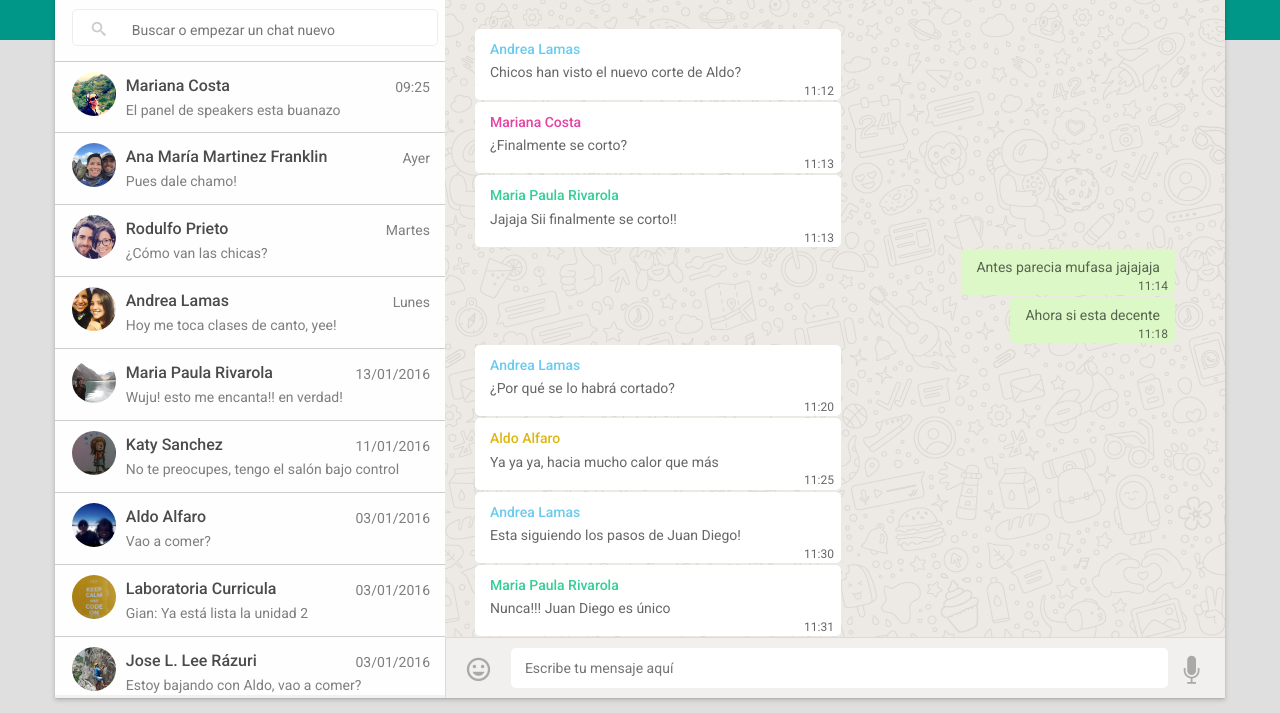
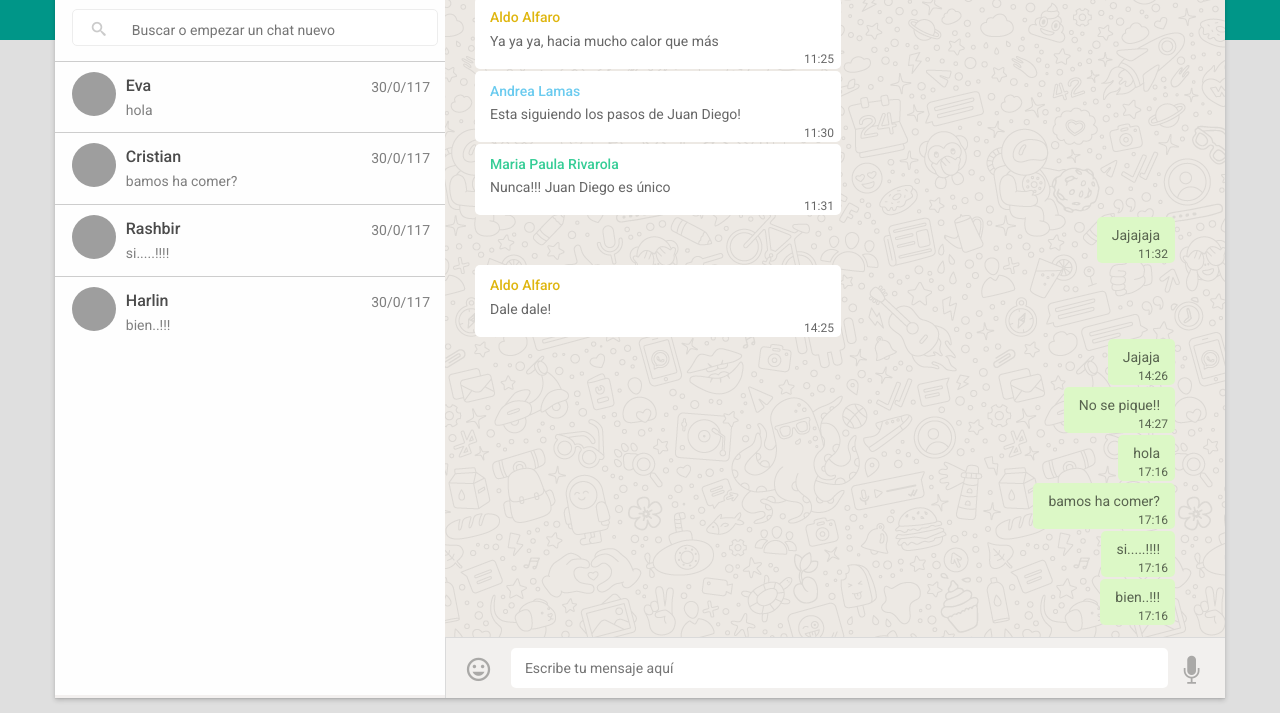
Before and after one commit to sayda1/whatsapp_chat, a plain HTML site: page index.html in a window 1280 px wide. Shown: the part 87-800 px from the top of the page. Drawn offline with Linux system fonts and the light colour scheme; grey boxes are pictures that could not be loaded; files whose address does not match are found by name.

Commit message:
casi listo

```diff
--- a/index.html
+++ b/index.html
@@ -30,79 +30,9 @@
 	  				<div class="w-search icon-search">
 	  					<input type="text" placeholder="Buscar o empezar un chat nuevo" class="w-search-contacts" id="search">
 	  				</div>
-	  				<ul class="w-recent-chats">
-	  					<li>
-	  						<div class="avatar">
-	  							<img src="image/mariana.jpg" alt="" class="wh-44">
-	  							<h4 class="w-contact-name">Mariana Costa</h4>
-	  							<p class="w-last-message">El panel de speakers esta buanazo</p>
-	  						</div>
-							<div class="time">09:25</div>
-	  					</li>
-	  					<li>
-	  						<div class="avatar">
-	  							<img src="image/anamaria.jpg" alt="" class="wh-44">
-	  							<h4 class="w-contact-name">Ana María Martinez Franklin</h4>
-	  							<p class="w-last-message">Pues dale chamo!</p>
-	  						</div>
-	  						<div class="time">Ayer</div>
-	  					</li>
-	  					<li>
-	  						<div class="avatar">
-	  							<img src="image/rodulfo.jpg" alt="" class="wh-44">
-	  							<h4 class="w-contact-name">Rodulfo Prieto</h4>
-	  							<p class="w-last-message">¿Cómo van las chicas?</p>
-	  						</div>
-	  						<div class="time">Martes</div>
-	  					</li>
-	  					<li>
-	  						<div class="avatar">
-	  							<img src="image/andrea.jpg" alt="" class="wh-44">
-	  							<h4 class="w-contact-name">Andrea Lamas</h4>
-	  							<p class="w-last-message">Hoy me toca clases de canto, yee!</p>
-	  						</div>
-	  						<div class="time">Lunes</div>
-	  					</li>
-	  					<li>
-	  						<div class="avatar">
-	  							<img src="image/mariapaula.jpg" alt="" class="wh-44">
-	  							<h4 class="w-contact-name">Maria Paula Rivarola</h4>
-	  							<p class="w-last-message">Wuju! esto me encanta!! en verdad!</p>
-	  						</div>
-	  						<div class="time">13/01/2016</div>
-	  					</li>
-	  					<li>
-	  						<div class="avatar">
-	  							<img src="image/katy.jpg" alt="" class="wh-44">
-	  							<h4 class="w-contact-name">Katy Sanchez</h4>
-	  							<p class="w-last-message">No te preocupes, tengo el salón bajo control</p>
-	  						</div>
-	  						<div class="time">11/01/2016</div>
-	  					</li>
-	  					<li>
-	  						<div class="avatar">
-	  							<img src="image/aldo.jpg" alt="" class="wh-44">
-	  							<h4 class="w-contact-name">Aldo Alfaro</h4>
-	  							<p class="w-last-message">Vao a comer?</p>
-	  						</div>
-	  						<div class="time">03/01/2016</div>
-	  					</li>
-	  					<li>
-	  						<div class="avatar">
-	  							<img src="image/curricula.jpg" alt="" class="wh-44">
-	  							<h4 class="w-contact-name">Laboratoria Curricula</h4>
-	  							<p class="w-last-message">Gian: Ya está lista la unidad 2</p>
-	  						</div>
-	  						<div class="time">03/01/2016</div>
-	  					</li>
-	  					<li>
-	  						<div class="avatar">
-	  							<img src="image/jose.jpg" alt="" class="wh-44">
-	  							<h4 class="w-contact-name">Jose L. Lee Rázuri</h4>
-	  							<p class="w-last-message">Estoy bajando con Aldo, vao a comer?</p>
-	  						</div>
-	  						<div class="time">03/01/2016</div>
-	  					</li>
+	  				<!----------------LISTA DE CONTACTOS----------------->
+	  				<ul class="w-recent-chats" id="contactos">
+
 	  				</ul>
 	  			</aside>
 	  			<section class="col-md-8 w-contacts w-messages">
@@ -227,7 +157,8 @@
 
 	  				<footer class="pane-footer w-write-message-footer">
 	  					<ul class="w-write-message-list clearfix">
-	  						<li class="col-xs-1 w-write-message-item icon-insert_emoticon w-write-message-icon"></li>
+	  						<li class="col-xs-1 w-write-message-item icon-insert_emoticon w-write-message-icon">
+	  						</li>
 	  						<li class="col-xs-10 w-write-message-item w-write-message-input">
 	  							<input type="text" name="w-message-input" class="w-write-message-field" placeholder="Escribe tu mensaje aquí" id="mensajes">
 	  						</li>
--- a/js/main.js
+++ b/js/main.js
@@ -8,7 +8,7 @@ search.addEventListener("keyup", function(e){
 
     forEach.call(food, function(f){
         if (f.innerHTML.toLowerCase().search(choice.toLowerCase()) == -1)
-            f.style.display = "none";
+            f.parentNode.style.display = "none";
         else
             f.parentNode.style.display = "block";
     });
@@ -39,22 +39,25 @@ function general ()
 {
     this.chatear = [];
     this.selecionChat= function selecionar(){};
+    //function contactos
     this.listaChat = function (_htmlTarget)
     {
-        var chatLista = document.getElementsByClassName("w-recent-chats");
-        for(var i in this.chatear)
+        //definiendo  fecha
+        var actual = new Date();
+        var fecha =actual.getDate()+'/'+actual.getMonth()+'/'+actual.getYear();
+        window.status=fecha;
+        //console.log(fecha);
+        var contactosList = document.getElementById("contactos");
+        for (var i in this.chatear)
         {
-            var lista =console.log(this.chatear[i].messages);
-			var htmlChatList = '<li><div class="avatar">' +
-					'<img src="' + this.chatear[i].chatImagen + '" alt="" class="wh-44">' +
-					'<h4 class="w-contact-name">' + this.chatear[i].nombre +'</h4>' +
-					'<p class="w-last-message">' + this.chatear[i].mensajes[this.chatear[i].mensajes.length-1].mensaje+'</p>' +
-				'</div>' +
-				'<div class="time">'+fecha +'</div>' +
-			'</li>';
-			chatLista.innerHTML += lista;
+            //console.log(htmlLista);
+            var htmlLista ='<li><div class="avatar">' +	'<img src="' + this.chatear[i].chatImagen + '" alt="" class="wh-44">' +	'<h4 class="w-contact-name">' + this.chatear[i].nombre+'</h4>' +'<p class="w-last-message">'+this.chatear[i].mensajes[this.chatear[i].mensajes.length-1].mensaje + '</p>' +	'</div>' +
+            '<div class="time">'+fecha+'</div>'
+            +'</li>';
+
+            contactosList.innerHTML += htmlLista;
         }
-    }
+    };
     this.listaMensajes = function ()
     {
         var divChat =document.getElementById("chat");
@@ -76,7 +79,14 @@ function general ()
     //recicbir mensaje
     this.enviarMensaje=function (_mensaje , _en)
     {
-        //var MensajeEn = '<div class="w-message w-message-in"><div class="w-message-text"><p>' + _mensaje.mensaje +'</p><div class="time">'+ hora +'</div></div></div>';
+        //definiendo tiempo hora
+        var tiempo = new Date();
+        var hora = tiempo.getHours()+':'+tiempo.getMinutes();
+        //var minuto=tiempo.getMinutes();
+        window.status=hora;
+        //console.log(hora );
+
+        var MensajeEn = '<div class="w-message w-message-in"><div class="w-message-text"><p>' + _mensaje.mensaje +'</p><div class="time">'+ hora +'</div></div></div>';
 		var MensajeFuera= '<div class="w-message w-message-out"><div class="w-message-text"><p>' + _mensaje.mensaje+ '</p><div class="time">'+ hora +'</div></div></div>';
 		var divChat = document.getElementById("chat");
 
@@ -89,44 +99,65 @@ function general ()
 		}
         divChat.scrollTop = divChat.scrollHeight;
     }
-
-    var tiempo = new Date();
-    var hora = tiempo.getHours()+':'+tiempo.getMinutes();
-    var fecha =tiempo.getDay()+'/'+tiempo.getMonth()+'/'+tiempo.getYear();
-    //var minuto=tiempo.getMinutes();
-    window.status=hora;
-    window.status=fecha;
-    console.log(hora ,fecha);
 }
 
+//contactos para chatear
 var wapp = new general();
-var yo = new Personas("sayda");
+
+// personas chat TRES
+var Yo = new Personas("sayda");
 var Eva = new Personas("Eva");
-var Cristian = new Personas("cristian")
+var Cristian = new Personas("cristian");
+var Rashbir =new Personas("Rashbir");
+var Harlin =new Personas("Harlin");
 
-var chat = new Chat();
-chat.gente.push(Eva);
-wapp.enviarMensaje(new Mensaje(" ", Eva));
+//primer contacto
+var chat1 = new Chat();
+chat1.nombre="Eva";
+chat1.gente.push(Eva);
+chat1.chatImagen="https://encrypted-tbn1.gstatic.com/images?q=tbn:ANd9GcSegj5Tx4gQv3RQVqazZqQBHkVhrLO_yu2rfQL8QYH2BNVTFSf1";
+wapp.chatear.push(chat1);
 
-
-var chat = new Chat();
-chat.nombre ="Eva";
-chat.gente.push("Eva");
-chat.chatImagen="https://i.ytimg.com/vi/4gTjQUOyHfo/maxresdefault.jpg";
-wapp.chatear.push(chat);
-
-var chat2=new Chat();
+//segundo contacto
+var chat2 = new Chat();
 chat2.nombre="Cristian";
-chat2.gente.push("Cristian");
-chat2.chatImagen="http://st-listas.20minutos.es/images/2011-03/279699/2982224_640px.jpg?1334875539";
+chat2.gente.push(Cristian);
+chat2.chatImagen="https://s-media-cache-ak0.pinimg.com/originals/3c/59/94/3c5994e630812530079bcd9a89d509cc.jpg";
 wapp.chatear.push(chat2);
 
+//tercera contacto
+var chat3 =new Chat();
+chat3.nombre="Rashbir";
+chat3.gente.push(Rashbir);
+chat3.chatImagen="https://encrypted-tbn3.gstatic.com/images?q=tbn:ANd9GcQFqVx8cikhohuISwt__VpNdkas3ECDX4h_J8esvgfEug4q4z7_";
+wapp.chatear.push(chat3);
 
-wapp.selecionChat = chat ;
-wapp.enviarMensaje(new Mensaje("hola", yo));
-wapp.enviarMensaje(new Mensaje("hola , como bas", Eva));
-//wapp.enviarMensaje(new Mensaje("hola , quieren comer?", Cristian));
+//cuarta conversacion
+var chat4 =new Chat();
+chat4.nombre="Harlin";
+chat4.gente.push(Harlin);
+chat4.chatImagen="http://www.animalesyanimales.com/wp-content/uploads/2009/04/20081102164739-fotos-gatos.jpg";
+wapp.chatear.push(chat4);
+
+//primera conversacion
+wapp.selecionChat=chat1;
+wapp.enviarMensaje(new Mensaje("hola", Eva));
+//wapp.enviarMensaje(new Mensaje("que tal?", Yo));
+
+//segunda converzacion
+wapp.selecionChat=chat2;
+wapp.enviarMensaje(new Mensaje ("bamos ha comer?" , Cristian));
+//wapp.enviarMensaje(new Mensaje ("bien" , Yo));
+
+//tercera converacion
+wapp.selecionChat=chat3;
+wapp.enviarMensaje(new Mensaje("si.....!!!!" ,Rashbir));
+
+wapp.selecionChat =chat4;
+wapp.enviarMensaje(new Mensaje("bien..!!!" , Harlin));
 wapp.listaChat();
+//console.log(wapp.getLastMessage().sender);
+
 
 window.onload = init;
 var inputMensaje;
@@ -145,7 +176,7 @@ function onInputKeyUp(evento)
     console.log(evento.keyCode);
 	if(evento.keyCode == 13)
 	{
-		wapp.enviarMensaje(new Mensaje(evento.target.value, yo));
+		wapp.enviarMensaje(new Mensaje(evento.target.value, Yo));
 		evento.target.value = " ";
 	}
 }
```
